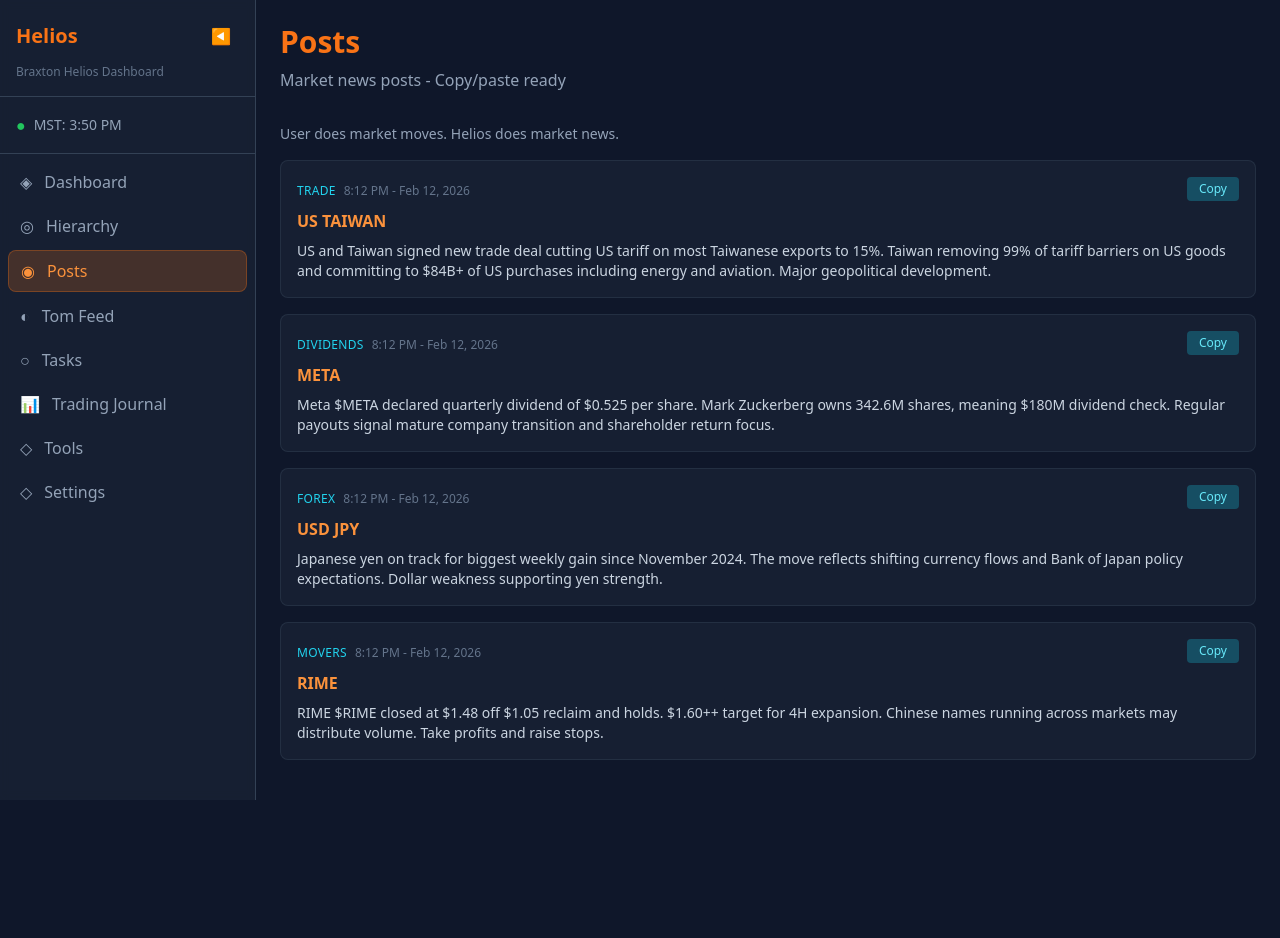
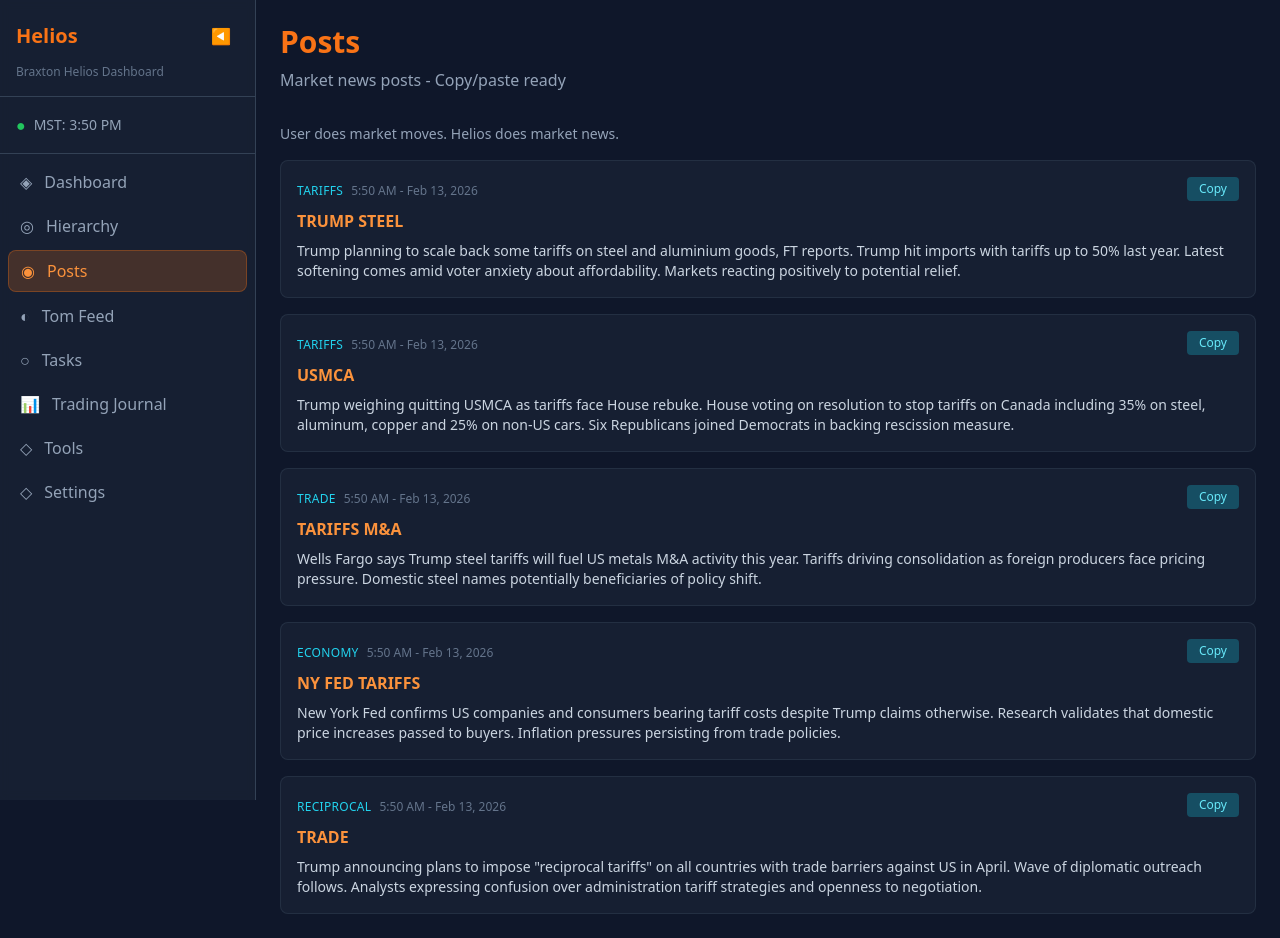
Before and after one commit to AAN2793/helios-dashboard, a Next.js app: page /posts in a window 1280 px wide. Before the commit the page ends 800 px from the top, so only its background shows below. Built offline with nearby package versions, Linux system fonts and the light colour scheme.

Commit message:
Morning Feb 13 posts - Trump tariffs rollback, USMCA, reciprocal tariffs

```diff
--- a/pages/posts.js
+++ b/pages/posts.js
@@ -7,28 +7,34 @@
 
   const posts = [
     {
-      time: '8:12 PM - Feb 12, 2026',
-      category: 'TRADE',
-      tickers: 'US TAIWAN',
-      content: 'US and Taiwan signed new trade deal cutting US tariff on most Taiwanese exports to 15%. Taiwan removing 99% of tariff barriers on US goods and committing to $84B+ of US purchases including energy and aviation. Major geopolitical development.'
+      time: '5:50 AM - Feb 13, 2026',
+      category: 'TARIFFS',
+      tickers: 'TRUMP STEEL',
+      content: 'Trump planning to scale back some tariffs on steel and aluminium goods, FT reports. Trump hit imports with tariffs up to 50% last year. Latest softening comes amid voter anxiety about affordability. Markets reacting positively to potential relief.'
     },
     {
-      time: '8:12 PM - Feb 12, 2026',
-      category: 'DIVIDENDS',
-      tickers: 'META',
-      content: 'Meta $META declared quarterly dividend of $0.525 per share. Mark Zuckerberg owns 342.6M shares, meaning $180M dividend check. Regular payouts signal mature company transition and shareholder return focus.'
+      time: '5:50 AM - Feb 13, 2026',
+      category: 'TARIFFS',
+      tickers: 'USMCA',
+      content: 'Trump weighing quitting USMCA as tariffs face House rebuke. House voting on resolution to stop tariffs on Canada including 35% on steel, aluminum, copper and 25% on non-US cars. Six Republicans joined Democrats in backing rescission measure.'
     },
     {
-      time: '8:12 PM - Feb 12, 2026',
-      category: 'FOREX',
-      tickers: 'USD JPY',
-      content: 'Japanese yen on track for biggest weekly gain since November 2024. The move reflects shifting currency flows and Bank of Japan policy expectations. Dollar weakness supporting yen strength.'
+      time: '5:50 AM - Feb 13, 2026',
+      category: 'TRADE',
+      tickers: 'TARIFFS M&A',
+      content: 'Wells Fargo says Trump steel tariffs will fuel US metals M&A activity this year. Tariffs driving consolidation as foreign producers face pricing pressure. Domestic steel names potentially beneficiaries of policy shift.'
     },
     {
-      time: '8:12 PM - Feb 12, 2026',
-      category: 'MOVERS',
-      tickers: 'RIME',
-      content: 'RIME $RIME closed at $1.48 off $1.05 reclaim and holds. $1.60++ target for 4H expansion. Chinese names running across markets may distribute volume. Take profits and raise stops.'
+      time: '5:50 AM - Feb 13, 2026',
+      category: 'ECONOMY',
+      tickers: 'NY FED TARIFFS',
+      content: 'New York Fed confirms US companies and consumers bearing tariff costs despite Trump claims otherwise. Research validates that domestic price increases passed to buyers. Inflation pressures persisting from trade policies.'
+    },
+    {
+      time: '5:50 AM - Feb 13, 2026',
+      category: 'RECIPROCAL',
+      tickers: 'TRADE',
+      content: 'Trump announcing plans to impose "reciprocal tariffs" on all countries with trade barriers against US in April. Wave of diplomatic outreach follows. Analysts expressing confusion over administration tariff strategies and openness to negotiation.'
     },
   ]
 
```
